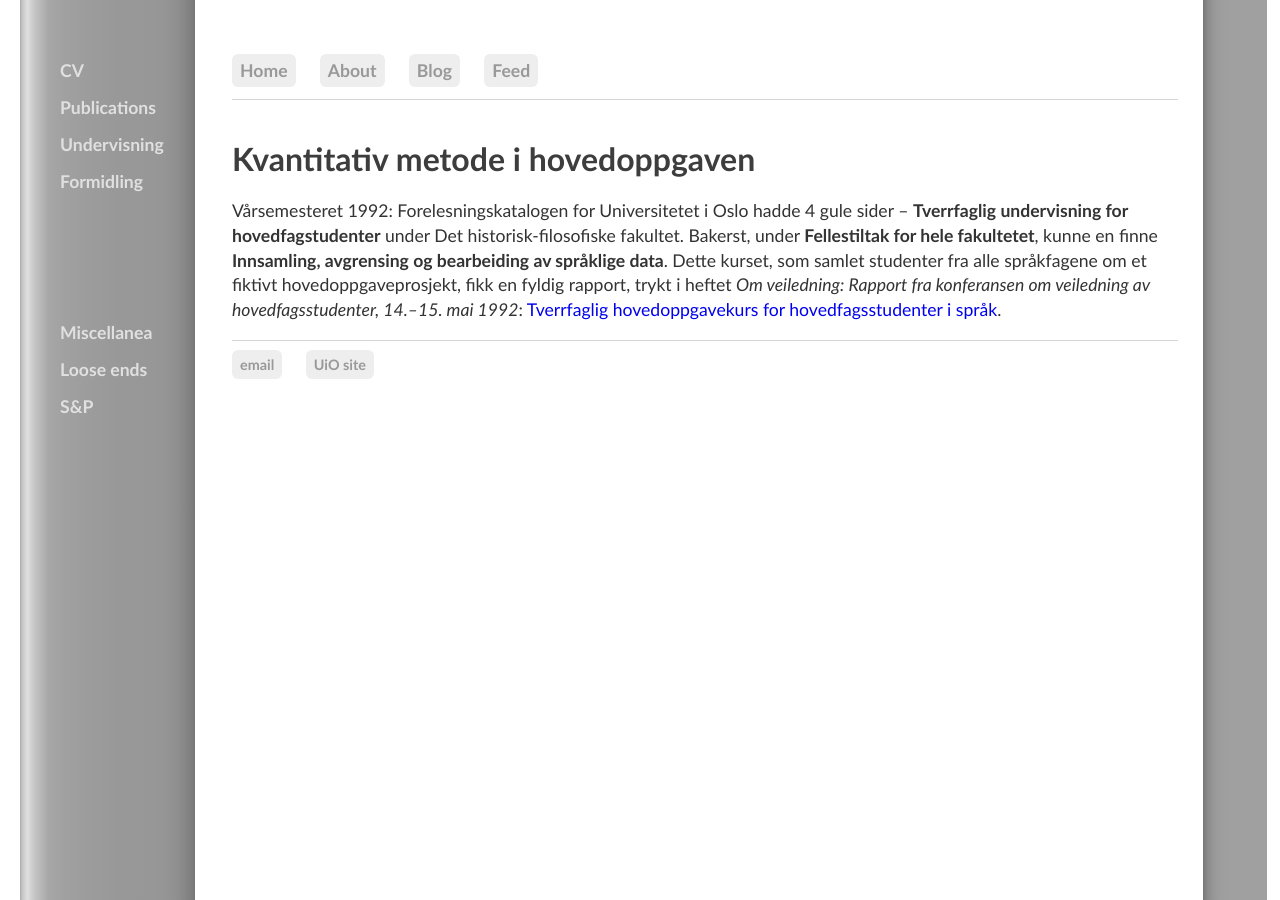
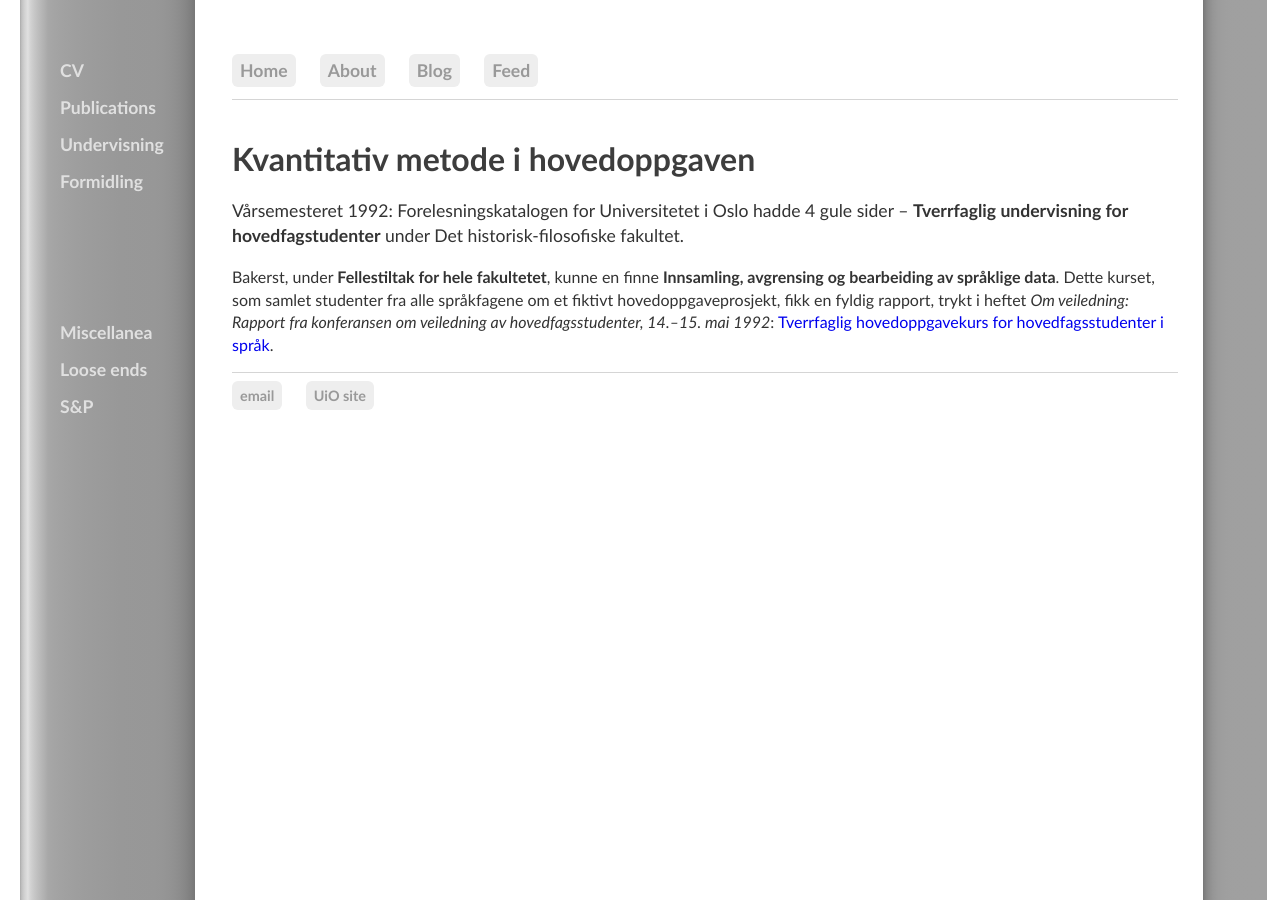
Before and after one commit to kjelljs/kjelljs.github.io, a Jekyll site: the page built from courses/korpuskurs.html, in a window 1280 px wide. Built offline with Jekyll 4.4.1, drawn with Linux system fonts in a browser that asks for light colours.

Commit message:
Update korpuskurs.html

```diff
--- a/courses/korpuskurs.html
+++ b/courses/korpuskurs.html
@@ -4,5 +4,5 @@
 
 ---
 
-<div class="ingress"><p>Vårsemesteret 1992: Forelesningskatalogen for Universitetet i Oslo hadde 4 gule sider – <b>Tverrfaglig undervisning for hovedfagstudenter</b> under Det historisk-filosofiske fakultet. Bakerst, under <b>Fellestiltak for hele fakultetet</b>, kunne en finne <b>Innsamling, avgrensing og bearbeiding av språklige data</b>. Dette kurset, som samlet studenter fra alle språkfagene om et fiktivt hovedoppgaveprosjekt, fikk en fyldig rapport, trykt i heftet <i>Om veiledning: Rapport fra konferansen om veiledning av hovedfagsstudenter, 14.–15. mai 1992</i>: <a href="/pdf/Korpuskurs1992.pdf">Tverrfaglig hovedoppgavekurs for hovedfagsstudenter i språk</a>.
-</p></div>
+<div class="ingress"><p>Vårsemesteret 1992: Forelesningskatalogen for Universitetet i Oslo hadde 4 gule sider – <b>Tverrfaglig undervisning for hovedfagstudenter</b> under Det historisk-filosofiske fakultet.</p></div> <p>Bakerst, under <b>Fellestiltak for hele fakultetet</b>, kunne en finne <b>Innsamling, avgrensing og bearbeiding av språklige data</b>. Dette kurset, som samlet studenter fra alle språkfagene om et fiktivt hovedoppgaveprosjekt, fikk en fyldig rapport, trykt i heftet <i>Om veiledning: Rapport fra konferansen om veiledning av hovedfagsstudenter, 14.–15. mai 1992</i>: <a href="/pdf/Korpuskurs1992.pdf">Tverrfaglig hovedoppgavekurs for hovedfagsstudenter i språk</a>.
+</p>
```
